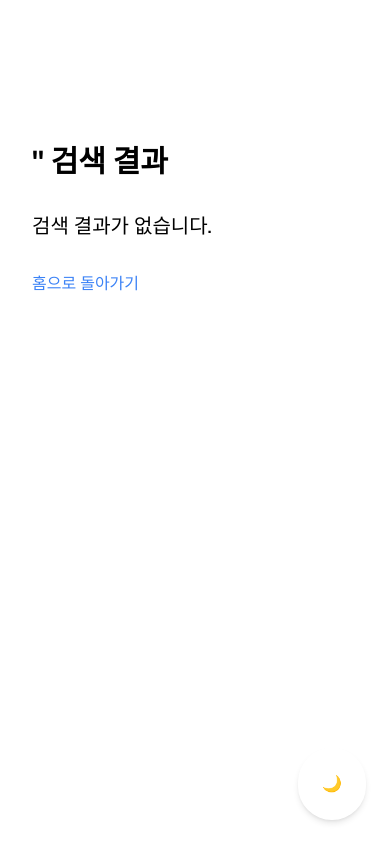
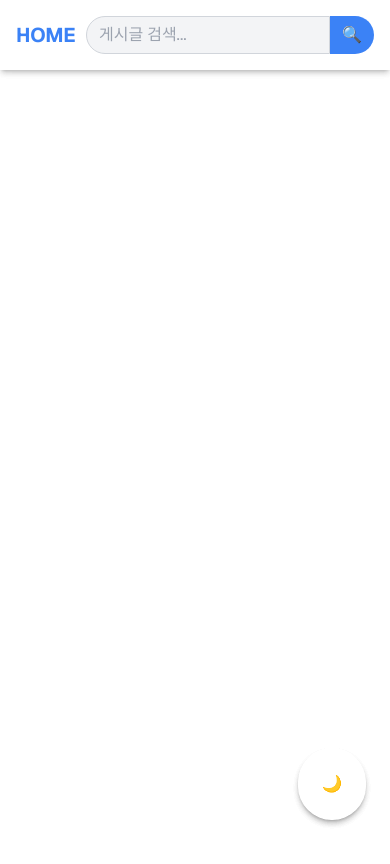
Before and after one commit to hi-jin/portfolio, a Next.js app: page /search in a window 390 px wide. Shown: the top 864 px of the page. Built offline with nearby package versions, Linux system fonts and the light colour scheme.

Commit message:
Feat: appbar

```diff
--- a/app/category/[category]/page.tsx
+++ b/app/category/[category]/page.tsx
@@ -14,7 +14,7 @@ export default async function Category({ params }: { params: { category: string
   const categoryPosts = await getCategoryPosts(params.category);
 
   return (
-    <div className="min-h-screen p-8">
+    <div className="min-h-screen p-8 mt-16">
       <h1 className="text-3xl font-bold mb-8">{decodedCategory} 카테고리의 포스트</h1>
       <ul className="grid grid-cols-1 md:grid-cols-2 lg:grid-cols-3 gap-6">
         {categoryPosts.map(({ id, date, title, thumbnail }) => (
--- a/app/components/AppBar.tsx
+++ b/app/components/AppBar.tsx
@@ -3,13 +3,35 @@
 import Link from 'next/link';
 import SearchBar from './SearchBar';
 import ThemeToggle from './ThemeToggle';
+import { useState, useEffect } from 'react';
+import { usePathname, useSearchParams } from 'next/navigation';
 
 export default function AppBar() {
+    const [isVisible, setIsVisible] = useState(false);
+    const searchParams = useSearchParams();
+    const pathname = usePathname();
+
+    useEffect(() => {
+        const handleScroll = () => {
+            const currentScrollY = window.scrollY;
+            if (currentScrollY > 100 || searchParams.get('q') || pathname !== '/') {
+                setIsVisible(true);
+            } else {
+                setIsVisible(false);
+            }
+        };
+
+        handleScroll(); // 초기 상태 설정
+        window.addEventListener('scroll', handleScroll, { passive: true });
+
+        return () => window.removeEventListener('scroll', handleScroll);
+    }, [searchParams]);
+
     return (
         <>
-            <div className="fixed top-0 left-0 right-0 z-50 bg-white dark:bg-gray-800 shadow-md">
+            <div className={`fixed top-0 left-0 right-0 z-50 bg-white dark:bg-gray-800 shadow-md transition-transform duration-300 ${isVisible || searchParams.get('q') ? 'translate-y-0' : '-translate-y-full'}`}>
                 <div className="px-4 py-4 flex items-center justify-between">
-                    <Link href="/" className="text-blue-500 hover:text-blue-700 font-bold text-xl">
+                    <Link href="/" className="text-blue-500 hover:text-blue-700 font-bold text-xl" onClick={() => setIsVisible(false)}>
                         HOME
                     </Link>
                     <SearchBar />
--- a/app/components/ClientHome.tsx
+++ b/app/components/ClientHome.tsx
@@ -26,10 +26,10 @@ export default function ClientHome({ allPostsData }: { allPostsData: Post[] }) {
   return (
     <>
       <AppBar />
-      <div className="pt-16"> {/* Add padding top to account for the AppBar */}
+      <div className="pt-16"> {/* AppBar의 높이만큼 상단 여백 추가 */}
         {showIntro && <IntroSection />}
         <div className="relative z-10">
-          {!showIntro && <SearchResults allPosts={allPostsData} />}
+          {!showIntro && <SearchResults allPosts={allPostsData} q={searchParams.get('q') || ''} />}
           {showIntro && (
             <>
               <div className="h-screen"></div>
--- /dev/null
+++ b/app/components/ClientSearchPage.tsx
@@ -0,0 +1,29 @@
+'use client'
+
+import SearchResults from './SearchResults';
+import AppBar from './AppBar';
+
+type Post = {
+    thumbnail: any;
+    date: string;
+    title: string;
+    categories: string[];
+    id: string;
+};
+
+export default function ClientSearchPage({
+    allPosts,
+    searchParams
+}: {
+    allPosts: Post[],
+    searchParams: { q: string }
+}) {
+    return (
+        <div className="min-h-screen flex flex-col">
+            <AppBar />
+            <div className="flex-grow pt-16">
+                <SearchResults allPosts={allPosts} q={searchParams.q} />
+            </div>
+        </div>
+    );
+}
--- a/app/components/SearchBar.tsx
+++ b/app/components/SearchBar.tsx
@@ -20,6 +20,8 @@ export default function SearchBar() {
         e.preventDefault();
         if (searchTerm.trim()) {
             router.push(`/?q=${encodeURIComponent(searchTerm.trim())}`);
+        } else {
+            router.push('/'); // 빈 문자열 검색 시 홈으로 이동
         }
     };
 
--- a/app/components/SearchResults.tsx
+++ b/app/components/SearchResults.tsx
@@ -13,10 +13,15 @@ interface Post {
     categories: string[];
 }
 
-export default function SearchResults({ allPosts }: { allPosts: Post[] }) {
+interface SearchResultsProps {
+    allPosts: Post[];
+    q: string;
+}
+
+export default function SearchResults({ allPosts, q }: SearchResultsProps) {
     const searchParams = useSearchParams();
-    const searchTerm = searchParams.get('q') || '';
     const [searchResults, setSearchResults] = useState<Post[]>([]);
+    const searchTerm = q || searchParams.get('q') || '';
 
     useEffect(() => {
         const results = allPosts.filter((post) =>
--- a/app/layout.tsx
+++ b/app/layout.tsx
@@ -3,6 +3,7 @@ import localFont from "next/font/local";
 import "./globals.css";
 import { ThemeProvider } from "./context/ThemeContext";
 import ThemeToggle from "./components/ThemeToggle";
+import AppBar from './components/AppBar'; // AppBar 임포트 추가
 
 const geistSans = localFont({
   src: "./fonts/GeistVF.woff",
@@ -29,6 +30,7 @@ export default function RootLayout({
     <html lang="en">
       <body className={`${geistSans.variable} ${geistMono.variable} antialiased`}>
         <ThemeProvider>
+          <AppBar /> {/* AppBar 추가 */}
           <div className="min-h-screen bg-white dark:bg-gray-900 text-black dark:text-white">
             <ThemeToggle />
             <main className="pt-16">
--- a/app/posts/[id]/page.tsx
+++ b/app/posts/[id]/page.tsx
@@ -12,7 +12,7 @@ export default async function Post({ params }: { params: { id: string } }) {
   const postData = await getPostData(params.id);
 
   return (
-    <div className="min-h-screen bg-white dark:bg-gray-900">
+    <div className="min-h-screen bg-white dark:bg-gray-900 mt-16">
       <div className="max-w-4xl mx-auto px-4 py-8">
         <h1 className="text-3xl font-bold mb-4">{postData.title}</h1>
         <div className="text-gray-500 mb-8">{postData.date}</div>
--- a/app/search/page.tsx
+++ b/app/search/page.tsx
@@ -1,56 +1,12 @@
 import { getSortedPostsData } from '../../lib/posts';
-import Link from 'next/link';
-import Image from 'next/image';
+import ClientSearchPage from '../components/ClientSearchPage';
 
-export const dynamic = 'force-dynamic';
-
-export default async function SearchResults({
+export default async function SearchPage({
   searchParams,
 }: {
   searchParams: { q: string };
 }) {
-  const searchTerm = searchParams.q;
   const allPosts = await getSortedPostsData();
 
-  const searchResults = allPosts.filter((post) =>
-    post.title.toLowerCase().includes(searchTerm.toLowerCase()) ||
-    post.categories.some(category => category.toLowerCase().includes(searchTerm.toLowerCase()))
-  );
-
-  return (
-    <div className="min-h-screen bg-white dark:bg-gray-900 p-8 pt-20">
-      <div className="max-w-6xl mx-auto">
-        <h1 className="text-3xl font-bold mb-8">'{searchTerm}' 검색 결과</h1>
-        {searchResults.length > 0 ? (
-          <ul className="grid grid-cols-1 md:grid-cols-2 lg:grid-cols-3 gap-6">
-            {searchResults.map(({ id, date, title, thumbnail }) => (
-              <li key={id} className="border rounded-lg overflow-hidden shadow-md transition-transform duration-200 hover:scale-105">
-                <Link href={`/posts/${id}`}>
-                  <div className="relative w-full h-48">
-                    <Image
-                      src={thumbnail}
-                      alt={title}
-                      fill
-                      style={{ objectFit: 'cover' }}
-                    />
-                  </div>
-                  <div className="p-4">
-                    <h3 className="text-xl font-semibold mb-2">{title}</h3>
-                    <p className="text-gray-500">{date}</p>
-                  </div>
-                </Link>
-              </li>
-            ))}
-          </ul>
-        ) : (
-          <p className="text-xl">검색 결과가 없습니다.</p>
-        )}
-        <div className="mt-8">
-          <Link href="/" className="text-blue-500 hover:underline">
-            홈으로 돌아가기
-          </Link>
-        </div>
-      </div>
-    </div>
-  );
+  return <ClientSearchPage allPosts={allPosts} searchParams={searchParams} />;
 }
```
